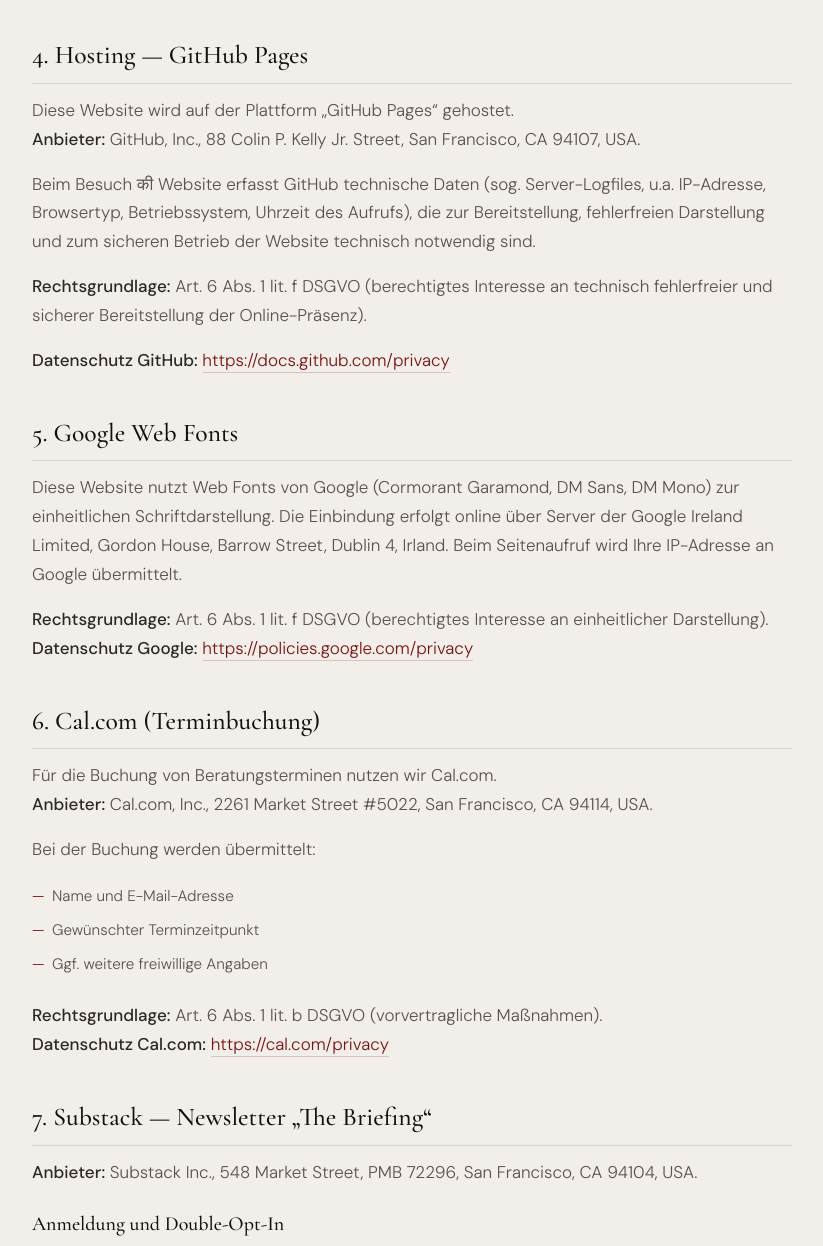
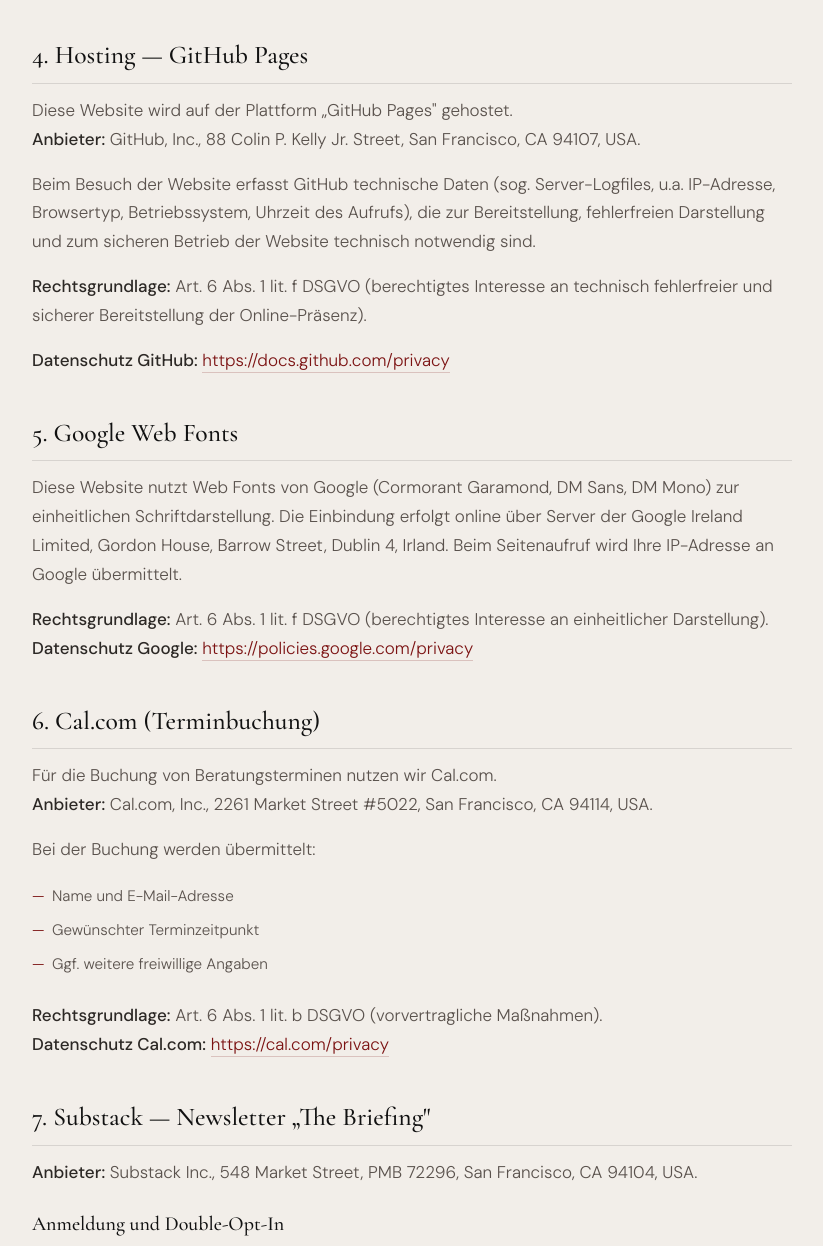
Before and after one commit to hmeidan-intelligence/hmeidan-intelligence.github.io, a plain HTML site: page datenschutz.html in a window 1280 px wide. Shown: the part 1863-3109 px from the top of the page, without its empty margins (228-1051 px from the left). Drawn offline with nearby package versions, Linux system fonts and the light colour scheme.

Commit message:
datenschutz.html

```diff
--- a/datenschutz.html
+++ b/datenschutz.html
@@ -173,9 +173,9 @@
   <p>Diese Website verwendet keine eigenen Tracking- oder Analyse-Cookies. Beim Aufruf externer Links eingebundener Dienste (Cal.com, Substack, LinkedIn) können diese Anbieter auf ihren eigenen Plattformen Cookies setzen. Dies liegt außerhalb unseres Einflussbereichs.</p>
 
   <h2>4. Hosting — GitHub Pages</h2>
-  <p>Diese Website wird auf der Plattform „GitHub Pages“ gehostet.<br>
+  <p>Diese Website wird auf der Plattform „GitHub Pages" gehostet.<br>
   <strong>Anbieter:</strong> GitHub, Inc., 88 Colin P. Kelly Jr. Street, San Francisco, CA 94107, USA.</p>
-  <p>Beim Besuch की Website erfasst GitHub technische Daten (sog. Server-Logfiles, u.a. IP-Adresse, Browsertyp, Betriebssystem, Uhrzeit des Aufrufs), die zur Bereitstellung, fehlerfreien Darstellung und zum sicheren Betrieb der Website technisch notwendig sind.</p>
+  <p>Beim Besuch der Website erfasst GitHub technische Daten (sog. Server-Logfiles, u.a. IP-Adresse, Browsertyp, Betriebssystem, Uhrzeit des Aufrufs), die zur Bereitstellung, fehlerfreien Darstellung und zum sicheren Betrieb der Website technisch notwendig sind.</p>
   <p><strong>Rechtsgrundlage:</strong> Art. 6 Abs. 1 lit. f DSGVO (berechtigtes Interesse an technisch fehlerfreier und sicherer Bereitstellung der Online-Präsenz).</p>
   <p><strong>Datenschutz GitHub:</strong> <a href="https://docs.github.com/en/site-policy/privacy-policies/github-privacy-statement" target="_blank" rel="noopener">https://docs.github.com/privacy</a></p>
 
@@ -196,7 +196,7 @@
   <p><strong>Rechtsgrundlage:</strong> Art. 6 Abs. 1 lit. b DSGVO (vorvertragliche Maßnahmen).<br>
   <strong>Datenschutz Cal.com:</strong> <a href="https://cal.com/privacy" target="_blank" rel="noopener">https://cal.com/privacy</a></p>
 
-  <h2>7. Substack — Newsletter „The Briefing“</h2>
+  <h2>7. Substack — Newsletter „The Briefing"</h2>
   <p><strong>Anbieter:</strong> Substack Inc., 548 Market Street, PMB 72296, San Francisco, CA 94104, USA.</p>
   <h3>Anmeldung und Double-Opt-In</h3>
   <p>Die Anmeldung erfolgt über ein Double-Opt-In-Verfahren: Nach der Anmeldung erhalten Sie eine Bestätigungs-E-Mail. Erst nach Klick auf den Bestätigungslink werden Sie in den Verteiler aufgenommen.</p>
```
